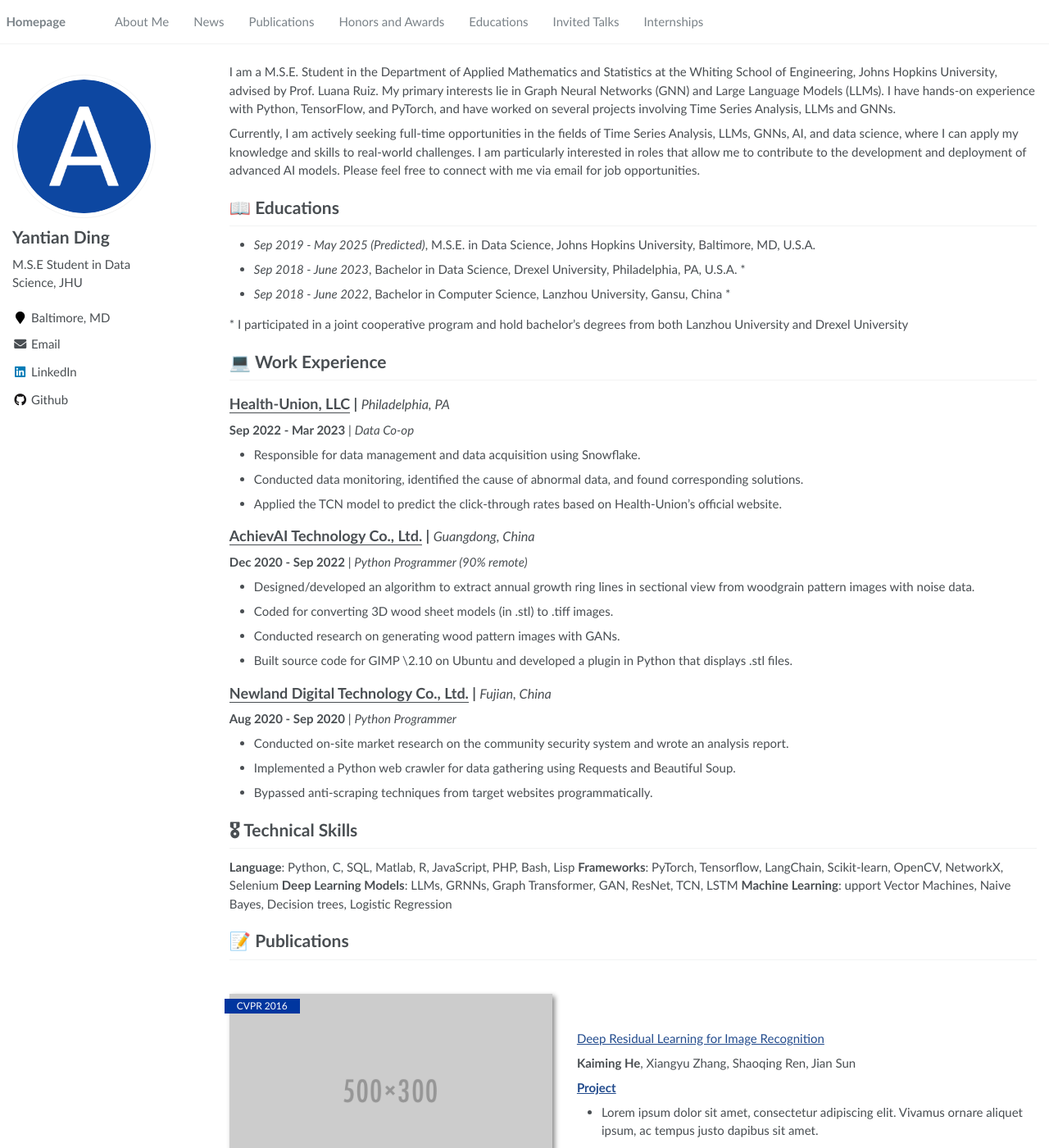
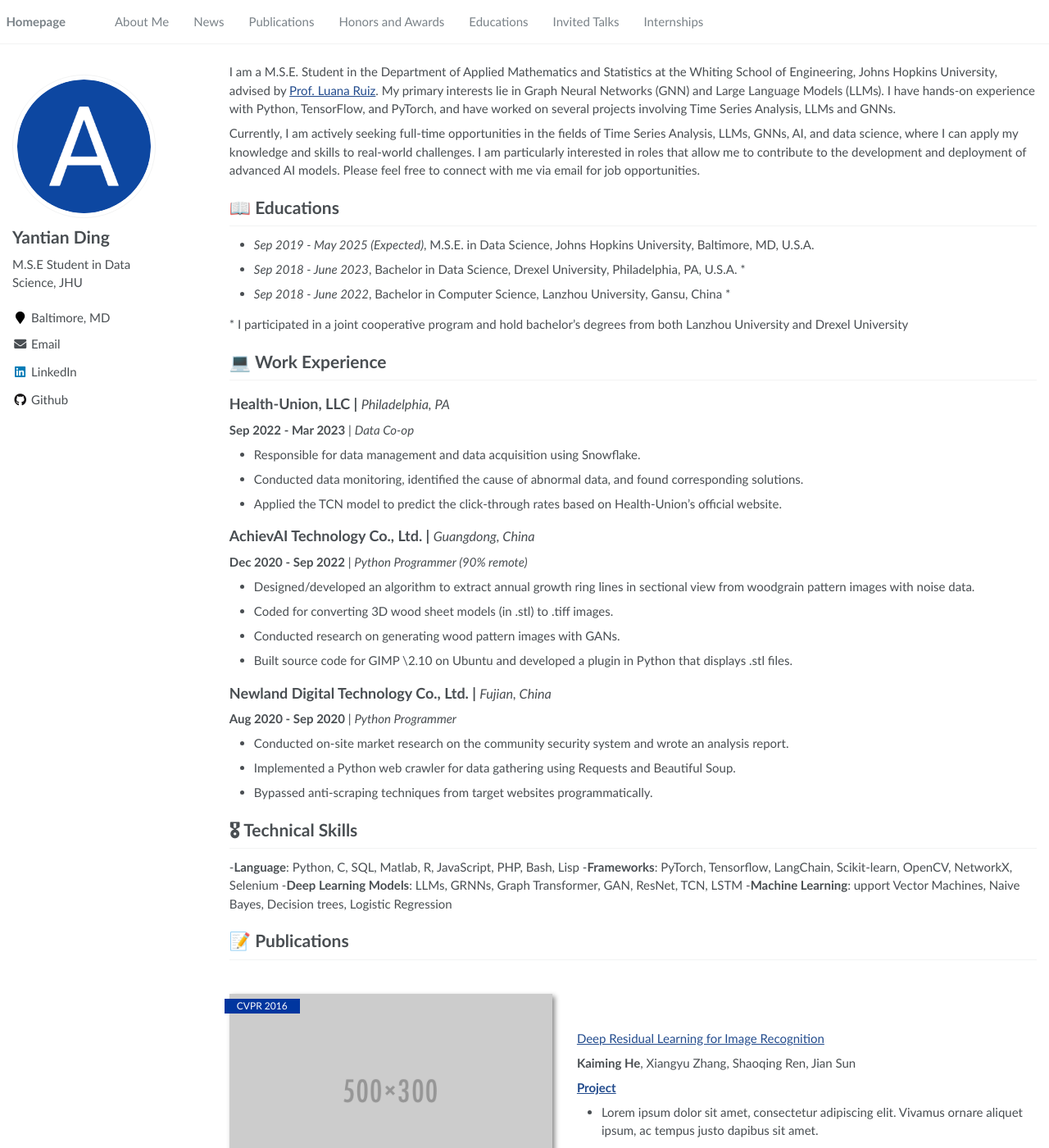
Before and after one commit to yding72/yding72.github.io, a Jekyll site: the page built from _pages/about.md, in a window 1280 px wide and 1400 px high. Shown: the whole window at 82% size. Built offline with Jekyll 4.4.1, drawn with Linux system fonts in a browser that asks for light colours; some of the changed text lies outside the part shown.

Commit message:
Update about.md

```diff
--- a/_pages/about.md
+++ b/_pages/about.md
@@ -17,32 +17,32 @@ redirect_from:
 
 <span class='anchor' id='about-me'></span>
 
-I am a M.S.E. Student in the Department of Applied Mathematics and Statistics at the Whiting School of Engineering, Johns Hopkins University, advised by Prof. Luana Ruiz. My primary interests lie in Graph Neural Networks (GNN) and Large Language Models (LLMs). I have hands-on experience with Python, TensorFlow, and PyTorch, and have worked on several projects involving Time Series Analysis, LLMs and GNNs.
+I am a M.S.E. Student in the Department of Applied Mathematics and Statistics at the Whiting School of Engineering, Johns Hopkins University, advised by [Prof. Luana Ruiz](https://luanaruiz9.github.io/). My primary interests lie in Graph Neural Networks (GNN) and Large Language Models (LLMs). I have hands-on experience with Python, TensorFlow, and PyTorch, and have worked on several projects involving Time Series Analysis, LLMs and GNNs.
 
 Currently, I am actively seeking full-time opportunities in the fields of Time Series Analysis, LLMs, GNNs, AI, and data science, where I can apply my knowledge and skills to real-world challenges. I am particularly interested in roles that allow me to contribute to the development and deployment of advanced AI models. Please feel free to connect with me via email for job opportunities.
 
 # 📖 Educations
-- *Sep 2019 - May 2025 (Predicted)*, M.S.E. in Data Science, Johns Hopkins University, Baltimore, MD, U.S.A.
+- *Sep 2019 - May 2025 (Expected)*, M.S.E. in Data Science, Johns Hopkins University, Baltimore, MD, U.S.A.
 - *Sep 2018 - June 2023*, Bachelor in Data Science, Drexel University, Philadelphia, PA, U.S.A. \*
 - *Sep 2018 - June 2022*, Bachelor in Computer Science, Lanzhou University, Gansu, China \*
 
 \* I participated in a joint cooperative program and hold bachelor's degrees from both Lanzhou University and Drexel University
 
 # 💻 Work Experience
-<h2><u><strong>Health-Union, LLC</strong></u> | <span style="font-weight: normal; font-size: 0.9em;"><em>Philadelphia, PA</em></span></h2>
+<h2><strong>Health-Union, LLC</strong> | <span style="font-weight: normal; font-size: 0.9em;"><em>Philadelphia, PA</em></span></h2>
 **Sep 2022 - Mar 2023** | *Data Co-op*
 - Responsible for data management and data acquisition using Snowflake.
 - Conducted data monitoring, identified the cause of abnormal data, and found corresponding solutions.
 - Applied the TCN model to predict the click-through rates based on Health-Union’s official website.
 
-<h2><u><strong>AchievAI Technology Co., Ltd.</strong></u> | <span style="font-weight: normal; font-size: 0.9em;"><em>Guangdong, China</em></span></h2>
+<h2><strong>AchievAI Technology Co., Ltd.</strong> | <span style="font-weight: normal; font-size: 0.9em;"><em>Guangdong, China</em></span></h2>
 **Dec 2020 - Sep 2022** | *Python Programmer (90% remote)*
 - Designed/developed an algorithm to extract annual growth ring lines in sectional view from woodgrain pattern images with noise data.
 - Coded for converting 3D wood sheet models (in .stl) to .tiff images.
 - Conducted research on generating wood pattern images with GANs.
 - Built source code for GIMP \2.10 on Ubuntu and developed a plugin in Python that displays .stl files.
 
-<h2><u><strong>Newland Digital Technology Co., Ltd.</strong></u> | <span style="font-weight: normal; font-size: 0.9em;"><em>Fujian, China</em></span></h2>
+<h2><strong>Newland Digital Technology Co., Ltd.</strong> | <span style="font-weight: normal; font-size: 0.9em;"><em>Fujian, China</em></span></h2>
 **Aug 2020 - Sep 2020** | *Python Programmer*
 - Conducted on-site market research on the community security system and wrote an analysis report.
 - Implemented a Python web crawler for data gathering using Requests and Beautiful Soup.
@@ -50,10 +50,10 @@ Currently, I am actively seeking full-time opportunities in the fields of Time S
 
 
 # 🎖 Technical Skills
-**Language**: Python, C, SQL, Matlab, R, JavaScript, PHP, Bash, Lisp
-**Frameworks**: PyTorch, Tensorflow, LangChain, Scikit-learn, OpenCV, NetworkX, Selenium
-**Deep Learning Models**: LLMs, GRNNs, Graph Transformer, GAN, ResNet, TCN, LSTM
-**Machine Learning**: upport Vector Machines, Naive Bayes, Decision trees, Logistic Regression
+-**Language**: Python, C, SQL, Matlab, R, JavaScript, PHP, Bash, Lisp
+-**Frameworks**: PyTorch, Tensorflow, LangChain, Scikit-learn, OpenCV, NetworkX, Selenium
+-**Deep Learning Models**: LLMs, GRNNs, Graph Transformer, GAN, ResNet, TCN, LSTM
+-**Machine Learning**: upport Vector Machines, Naive Bayes, Decision trees, Logistic Regression
 
 # 📝 Publications
 
@@ -74,38 +74,38 @@ Currently, I am actively seeking full-time opportunities in the fields of Time S
 # 🎙 Research Projects
 
 <h2><u><strong>Web Chatbot and Website Development</strong></u> | <span style="font-weight: normal; font-size: 0.9em;"><em>Research in Johns Hopkins University</em></span></h2>
-**May 2024 – Current** | *Advised by Prof. Yanxun Xu*
+**May 2024 – Current** | *Advised by [Prof. Yanxun Xu](https://engineering.jhu.edu/faculty/yanxun-xu/)*
 - **Co-author** of the paper "*HIV-AICare: A Domain Knowledge-guided Reinforcement Learning Approach for Optimizing Antiretroviral Therapy in People with HIV*" (Under Review).
 - Developed an LLM-based chatbot for the HIV-AICare website to help users interpret model results and navigate the platform, significantly improving user engagement.
 - Scripted in Python to efficiently gather and process necessary data for the project, leveraging Selenium to automate interactions with web pages.
 - Assisted in the website's development and maintenance, ensuring its stability and updates.
 
 <h2><u><strong>Earthquake Dataset for Graph Neural Network</strong></u> | <span style="font-weight: normal; font-size: 0.9em;"><em>Research in Johns Hopkins University</em></span></h2>
-**Oct 2023 - Current** | *Advised by Prof. Luana Ruiz*
+**Oct 2023 - Current** | *Advised by [Prof. Luana Ruiz](https://luanaruiz9.github.io/)*
 - **First-author** of the parer "*Earthquake Magnitude Estimation Using Gated Graph Recurrent Neural Networks*" (Under Review).
 - Established and refined earthquake data from GeoNet for New Zealand, with the goal of making it a standard dataset for graph neural network research.
 - Designed and implemented data prepossessing workflows, including data cleaning, graph modeling, and data format conversion, to meet the input requirements of GRNN models.
 - Refactored GRNN code with PyTorch Geometric (PyG) for improved performance and efficiency.
 
-<h2><u><strong>CALEX Extraction System</strong></u> | <span style="font-weight: normal; font-size: 0.9em;"><em>Graduation Design in Drexel University</em></span></h2>
+<h2><strong>CALEX Extraction System</strong> | <span style="font-weight: normal; font-size: 0.9em;"><em>Graduation Design in Drexel University</em></span></h2>
 **Sep 2022 - Jun 2023** | *Advised by [Prof. Hegler Tissot](https://drexel.edu/cci/about/directory/T/Tissot-Hegler/)*
 - Established and refined earthquake data from GeoNet for New Zealand, with the goal of making it a standard dataset for graph neural network research.
 - Designed and implemented data prepossessing workflows, including data cleaning, graph modeling, and data format conversion, to meet the input requirements of GRNN models.
 - Refactored GRNN code with PyTorch Geometric (PyG) for improved performance and efficiency.
 
-<h2><u><strong>Traffic Accident Prediction based on Neural Network</strong></u> | <span style="font-weight: normal; font-size: 0.9em;"><em>Graduation Design in Lanzhou University</em></span></h2>
+<h2><strong>Traffic Accident Prediction based on Neural Network</strong> | <span style="font-weight: normal; font-size: 0.9em;"><em>Graduation Design in Lanzhou University</em></span></h2>
 **Dec 2021 - Jun 2022** | *Advised by [Prof. Longjie Li](https://ljlilzu.github.io/)*
 - Built a Graph Residual Neural Network incorporating an Attention Mechanisms model with a prediction accuracy of 92.42% on unseen data.
 - Collected and collated accident data, speed data, and road data from NYC Open Data, NOAA, Uber Movement, and Open Street Map in Brooklyn.
 - Developed a traffic accident severity forecasting model for the Brooklyn area with Python.
 
-<h2><u><strong>Ground Based-cloud Classification based on Comparing Different Classification Models</strong></u></h2>
+<h2><strong>Ground Based-cloud Classification based on Comparing Different Classification Models</strong></h2>
 **May 2021 - Aug 2021** | *Advised by [Prof. David Woodruff](https://www.cs.cmu.edu/~dwoodruf/)
 - **Co-first-author** of the paper "*Ground Based-cloud Classification based on Comparing Different Classification Models.*" Lecture Notes on *Data Engineering and Communications Technologies book series (CONF-CDS 2022)*. Accepted in March 2022.
 - Preprocessed around 15,000 cloud images in 5 types in the same format and pixels using LBP.
 - Implemented four classification models—KSVM, MLP, Custom Vision and ResNet to compare each classification’s accuracy.
 
-<h2><u><strong>Raspberry Pi-Based Facial Recognition System</strong></u></h2>
+<h2><strong>Raspberry Pi-Based Facial Recognition System</strong></h2>
 **July 2020 - Apr 2021** | *Advised by [Prof. Qiming Liu](https://mat.lzu.edu.cn/shiziduiwu/jiaoshiduiwu/fujiaoshou/2021/0926/180670.html)
 - Designed a smaller facial recognition machine, equipped with a trained face recognition algorithm.
 - Developed a well-trained machine learning model with high accuracy and speed.
```
